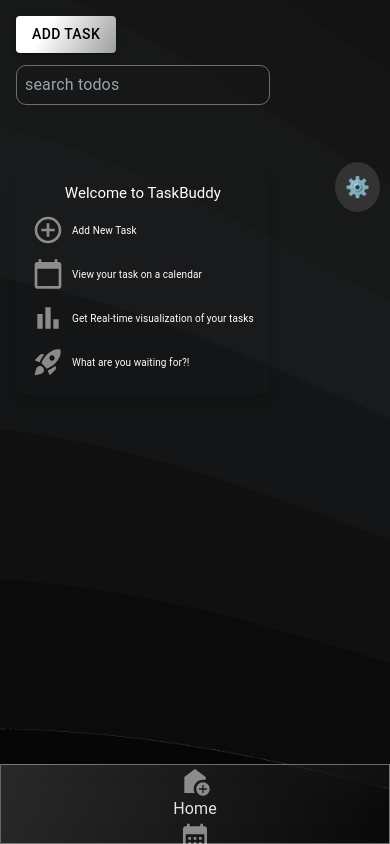
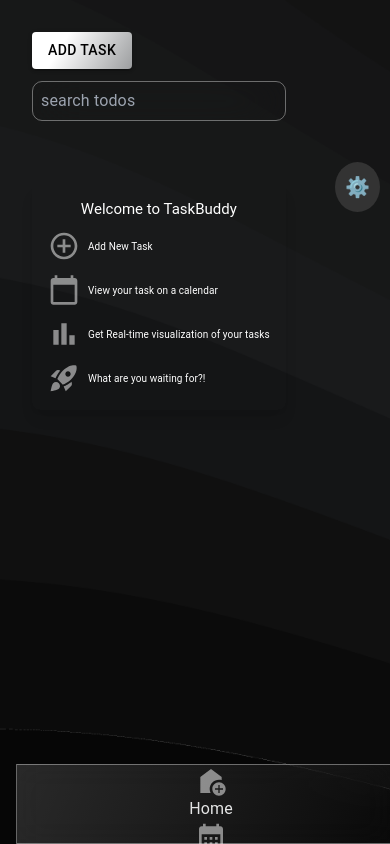
Before and after one commit to pearlodi/taskbuddy, a React (Create React App) app: page / in a window 390 px wide. Built offline with nearby package versions, Linux system fonts and the light colour scheme.

Commit message:
fix nav issue

```diff
--- a/src/pages/Index.tsx
+++ b/src/pages/Index.tsx
@@ -173,8 +173,8 @@
         </Box>
       </Box>
      </div>
-      <div >
-      <div className='p-4 flex md:hidden '>
+      <div className='p-4 flex md:hidden ' >
+      <div className='p-4  '>
       <Outlet />
       </div>
       <div className='gradient-background w-full h-20 bottom-0 fixed justify-between items-center px-10'>
```
